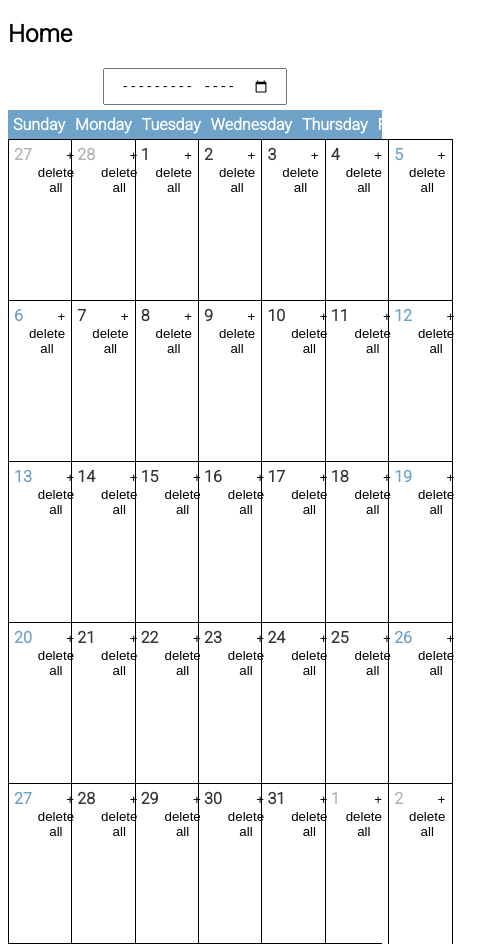
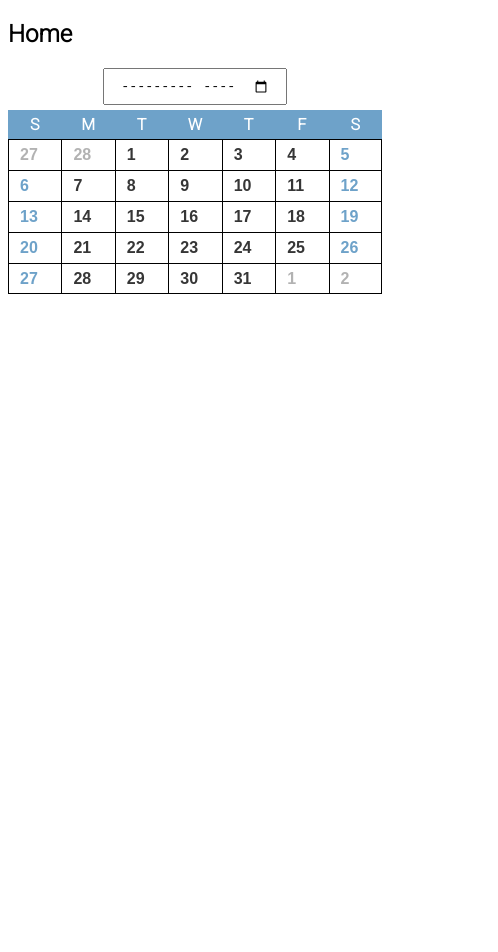
Before and after one commit to lwauke/calendar-test, a Vue app: page / in a window 390 px wide. Shown: the whole page, 498 px wide, since content can reach past the window. After the commit the page ends 844 px from the top, so only its background shows below. Built offline with nearby package versions, Linux system fonts and the light colour scheme.

Commit message:
mobile adjustments and form component refactor

```diff
--- a/src/components/AutoComplete.vue
+++ b/src/components/AutoComplete.vue
@@ -38,6 +38,7 @@ export default {
   <div class="container">
     <input
       type="text"
+      @keyup.stop.esc="show = false"
       v-model="filter"
       class="filter"
       :data-test-id="`${dataTestIdInput}`"
@@ -46,6 +47,8 @@ export default {
       <li
         class="item"
         v-for="item in new Set(filteredList)"
+        tabindex="0"
+        @keyup.stop.esc="show = false"
         :data-test-id="`${dataTestIdItem}-${(item[keySearch] || item)
           .replace(/\s/g, '-')
           .toLowerCase()}`"
--- a/src/components/Calendar.vue
+++ b/src/components/Calendar.vue
@@ -55,8 +55,11 @@ export default {
   <div>
     <input type="month" @change="handleDate" class="input-month" />
     <table class="calendar">
-      <thead class="header-row">
+      <thead class="header-row desk">
         <th v-for="day in headers" :key="day" class="header">{{ day }}</th>
+      </thead>
+      <thead class="header-row mobile">
+        <th v-for="day in headers" :key="day" class="header">{{ day[0] }}</th>
       </thead>
       <tr v-for="i in Math.ceil(days.length / 7)" :key="i" class="row">
         <Date
@@ -78,8 +81,6 @@ export default {
   display: block
   margin: 5px auto
   padding: 8px 15px
-.row
-  display: flex
 .row:last-child
   position: relative
   &::after
@@ -89,11 +90,22 @@ export default {
     bottom: 0
     height: 1px
     background: #000
+.header-row, .row
+  display: grid
+  grid-template-columns: repeat(7, 1fr)
 .header-row
-  display: flex
   background: #6ea2c9
   color: #fff
 .header
   padding: 5px
-  flex-grow: 1
+
+.mobile
+  display: grid
+  @media (min-width: 535px)
+    display: none
+
+.desk
+  display: none
+  @media (min-width: 535px)
+    display: grid
 </style>
--- a/src/components/Date.vue
+++ b/src/components/Date.vue
@@ -25,7 +25,13 @@ export default {
 
 <template>
   <td class="cell">
-    <span :class="[{ actualMonth }, 'date']">{{ date }}</span>
+    <span :class="[{ actualMonth }, 'date', 'desk']">{{ date }}</span>
+    <button
+      :class="[{ actualMonth }, 'date', 'mobile', 'btn']"
+      @click="showModal = true"
+    >
+      {{ date }}
+    </button>
     <div class="container-btns">
       <button
         class="btn"
@@ -39,7 +45,15 @@ export default {
         @click="deleteAll"
         :data-test-id="`btn-remove-all-${fullDate}`"
       >
-        delete all
+        <svg
+          style="width: 15px; height: 15px; color: rgb(126 126 126)"
+          viewBox="0 0 24 24"
+        >
+          <path
+            fill="currentColor"
+            d="M19,4H15.5L14.5,3H9.5L8.5,4H5V6H19M6,19A2,2 0 0,0 8,21H16A2,2 0 0,0 18,19V7H6V19Z"
+          />
+        </svg>
       </button>
     </div>
     <ReminderList :fullDate="fullDate" class="list" />
@@ -54,20 +68,19 @@ export default {
 
 <style lang="sass" scoped>
 .cell
-  width: 14%
-  height: 150px
-  display: inline-grid
-  grid-template-columns: 1fr auto
-  grid-template-rows: auto 1fr
   border-left: 1px solid #000
   border-top: 1px solid #000
   padding: 5px
   &:last-child
     border-right: 1px solid #000
-  flex-grow: 1
   &:last-child, &:first-child
     .date
       color: #6ea2c9
+  @media (min-width: 536px)
+    height: 150px
+    display: inline-grid
+    grid-template-columns: 1fr auto
+    grid-template-rows: auto 1fr
 
 .btn
   background: none
@@ -86,4 +99,24 @@ export default {
   color: rgba(0,0,0,.3)
 .container-btns
   text-align: right
+  display: flex
+
+@media (max-width: 535px)
+  .container-btns
+    display: none
+  .cell
+    text-align: center
+  .date
+    display: inline
+    font-size: 16px
+
+.mobile
+  display: grid
+  @media (min-width: 535px)
+    display: none
+
+.desk
+  display: none
+  @media (min-width: 535px)
+    display: grid
 </style>
--- a/src/components/Modal.vue
+++ b/src/components/Modal.vue
@@ -1,7 +1,7 @@
 <template>
   <transition name="modal">
     <div class="modal-mask" @keyup.esc="$emit('close')">
-      <div class="modal-wrapper" @click="$emit('close')">
+      <div class="modal-wrapper">
         <div class="modal-container" @click.stop>
           <div class="modal-header">
             <h3>
@@ -54,6 +54,9 @@
   box-shadow: 0 2px 8px rgba(0, 0, 0, 0.33)
   transition: all 0.3s ease
   font-family: Helvetica, Arial, sans-serif
+  @media (max-width: 500px)
+    width: 80%
+    padding: 20px
 
 .modal-header h3
   margin-top: 0
--- a/src/components/ReminderForm.vue
+++ b/src/components/ReminderForm.vue
@@ -10,34 +10,34 @@ export default {
   },
   data() {
     return {
+      reminder: {
         color: "",
         reminder: "",
         start: "",
         end: "",
-      activeUUID: "",
         country: "",
         city: "",
+      },
+      activeUUID: "",
       countries: [],
       cities: [],
       setTimeError: false,
       success: false,
       errorOnDispatch: false,
       incompleteForm: true,
+      validate: false,
     };
   },
   methods: {
     hoursToMs(formatedTime) {
-      const [hours, minutes] = formatedTime.split(/\D/);
+      const [hours, minutes] = formatedTime.split(":");
       return Date.UTC(70, 0, 1, hours, minutes);
     },
     getReminderInput() {
       return {
-        color: this.color,
-        reminder: this.reminder,
-        start: this.hoursToMs(this.start),
-        end: this.hoursToMs(this.end),
-        country: this.country,
-        city: this.city,
+        ...this.reminder,
+        start: this.hoursToMs(this.reminder.start),
+        end: this.hoursToMs(this.reminder.end),
       };
     },
     missingFields() {
@@ -47,67 +47,55 @@ export default {
       this.incompleteForm = missing;
       return missing;
     },
-    async addReminder() {
-      console.log("chegou no dispatch", this.missingFields());
+    async pushReminder() {
+      this.validate = true;
       if (this.missingFields()) {
         return;
       }
       try {
-        await this.$store.dispatch("addReminder", {
+        await this.$store.dispatch("pushReminder", {
           date: this.fullDate,
           reminder: this.getReminderInput(),
+          type: this.edit ? "edit" : "add",
+          uuid: this.uuid,
         });
         this.success = true;
       } catch {
         this.errorOnDispatch = true;
       }
     },
-    editReminder() {
-      if (this.missingFields()) {
-        return;
-      }
-      this.$store.commit("edit", {
-        date: this.fullDate,
-        reminder: this.getReminderInput(),
-        uuid: this.uuid,
-      });
-      this.success = true;
   },
-    setCountry(obj) {
-      this.country = obj.country;
-      this.cities = obj.cities;
+  watch: {
+    reminder: {
+      handler() {
+        this.validate = false;
       },
-    async setCity(city) {
-      this.city = city;
-    },
-    formatHour(time) {
-      const { hours, minutes } = msToHours(time);
-      return `${hours}`.padStart(2, 0) + ":" + `${minutes}`.padStart(2, 0);
+      deep: true,
     },
   },
-  async mounted() {
+  mounted() {
+    getCountries().then((countries) => (this.countries = countries));
+
     if (this.edit) {
-      const { color, start, end, uuid, reminder, city, country } =
+      const { start, end, uuid, ...reminderProps } =
         this.$store.getters.getByUUID({ date: this.fullDate, uuid: this.uuid });
 
-      this.color = color;
-      this.start = this.formatHour(start);
-      this.end = this.formatHour(end);
+      this.reminder = reminderProps;
+      this.reminder.start = msToHours(start);
+      this.reminder.end = msToHours(end);
       this.activeUUID = uuid;
-      this.reminder = reminder;
-      this.city = city;
-      this.country = country;
     }
+
     this.$watch("country", () => {
-      this.city = "";
+      this.reminder.city = "";
     });
+
     this.$watch(
-      (vm) => [vm.end, vm.start],
+      (vm) => [vm.reminder.end, vm.reminder.start],
       () => {
-        this.setTimeError = this.end < this.start;
+        this.setTimeError = this.reminder.end < this.reminder.start;
       }
     );
-    this.countries = await getCountries();
   },
 };
 </script>
@@ -122,12 +110,17 @@ export default {
     </label>
     <textarea
       maxlength="30"
-      v-model="reminder"
+      v-model="reminder.reminder"
       id="reminder"
       data-test-id="reminder-input"
     />
     <label for="color">Choose a color</label>
-    <select name="color" id="color" v-model="color" data-test-id="color-input">
+    <select
+      name="color"
+      id="color"
+      v-model="reminder.color"
+      data-test-id="color-input"
+    >
       <option>green</option>
       <option>yellow</option>
       <option>red</option>
@@ -139,7 +132,7 @@ export default {
       type="time"
       id="start"
       name="start"
-      v-model="start"
+      v-model="reminder.start"
       data-test-id="start-input"
     />
     <label for="end" aria-labelledby="time which the reminder will finish">
@@ -149,7 +142,7 @@ export default {
       type="time"
       id="end"
       name="end"
-      v-model="end"
+      v-model="reminder.end"
       data-test-id="end-input"
     />
     <label v-if="setTimeError">Select a time greater than start</label>
@@ -158,34 +151,41 @@ export default {
       :list="countries"
       :keySearch="'country'"
       :keyList="'iso3'"
-      v-on:selectItem="setCountry($event)"
-      :initialFilter="country"
+      v-on:selectItem="
+        reminder.country = $event.country;
+        cities = $event.cities;
+      "
+      :initialFilter="reminder.country"
       :dataTestIdInput="'country-input'"
       :dataTestIdItem="'country-item'"
     />
-    <label v-if="country" :aria-labelledby="`selected country is ${country}`">{{
-      country
-    }}</label>
+    <label
+      v-if="reminder.country"
+      :aria-labelledby="`selected country is ${reminder.country}`"
+      >{{ reminder.country }}</label
+    >
     <label>Search and select a city:</label>
     <InputAutoComplete
       :list="cities"
-      v-on:selectItem="setCity($event)"
-      :disabled="!country"
-      :initialFilter="city"
+      v-on:selectItem="reminder.city = $event"
+      :initialFilter="reminder.city"
       :dataTestIdInput="'city-input'"
       :dataTestIdItem="'city-item'"
     />
-    <label v-if="city" :aria-labelledby="`selected country is ${city}`">{{
-      city
-    }}</label>
-    <button @click.prevent="editReminder" v-if="edit">edit</button>
-    <button @click.prevent="addReminder" data-test-id="add-reminder" v-else>
-      add
+    <label
+      v-if="reminder.city"
+      :aria-labelledby="`selected country is ${reminder.city}`"
+      >{{ reminder.city }}</label
+    >
+    <button @click.prevent="() => pushReminder()" data-test-id="push-reminder">
+      {{ edit ? "edit" : "add" }}
     </button>
+    <div v-if="validate">
       <span v-if="incompleteForm">You need to complete the form :)</span>
       <span v-else-if="success">Done!</span>
       <span v-else-if="errorOnDispatch">Error while sending request :(</span>
       <span v-else>Loading</span>
+    </div>
   </form>
 </template>
 
--- a/src/helpers/msToHours.js
+++ b/src/helpers/msToHours.js
@@ -1,11 +1,7 @@
 const msToHours = (ms) => {
   const hours = Math.floor(ms / 3600 / 1000);
   const minutes = (ms / 60 / 1000) % 60;
-
-  return {
-    hours,
-    minutes,
-  };
+  return `${hours}`.padStart(2, 0) + ":" + `${minutes}`.padStart(2, 0);
 };
 
 export default msToHours;
--- a/src/services/weather.js
+++ b/src/services/weather.js
@@ -23,7 +23,6 @@ const weatherCodes = {
 const formatDate = (date, hoursInMs) => {
   const h = Math.round(hoursInMs / 3600 / 1000);
   const m = (hoursInMs / 60 / 1000) % 60;
-  console.log(date, hoursInMs, h, m);
   const timestamp = new Date(date).setHours(h, m);
 
   return new Date(timestamp).toISOString();
--- a/src/store/modules/reminder.js
+++ b/src/store/modules/reminder.js
@@ -22,12 +22,12 @@ const mutations = {
   },
 };
 const actions = {
-  async addReminder({ commit }, { date, reminder }) {
+  async pushReminder({ commit }, { date, reminder, uuid, type }) {
     try {
       const weather = await getWeather(reminder.city, date, reminder.start);
-      await commit("add", { date, reminder: { ...reminder, weather } });
+      await commit(type, { date, reminder: { ...reminder, weather }, uuid });
     } catch (error) {
-      commit("add", { date, reminder });
+      commit(type, { date, reminder, uuid });
     }
   },
 };
```
Also changed, not shown: src/components/ReminderView.vue (+4 -6 lines), src/helpers/hoursToMs.js (deleted), 1 other file (tests, documents, lock files or other folders). Lines whose indentation alone changed are shown as unchanged.
